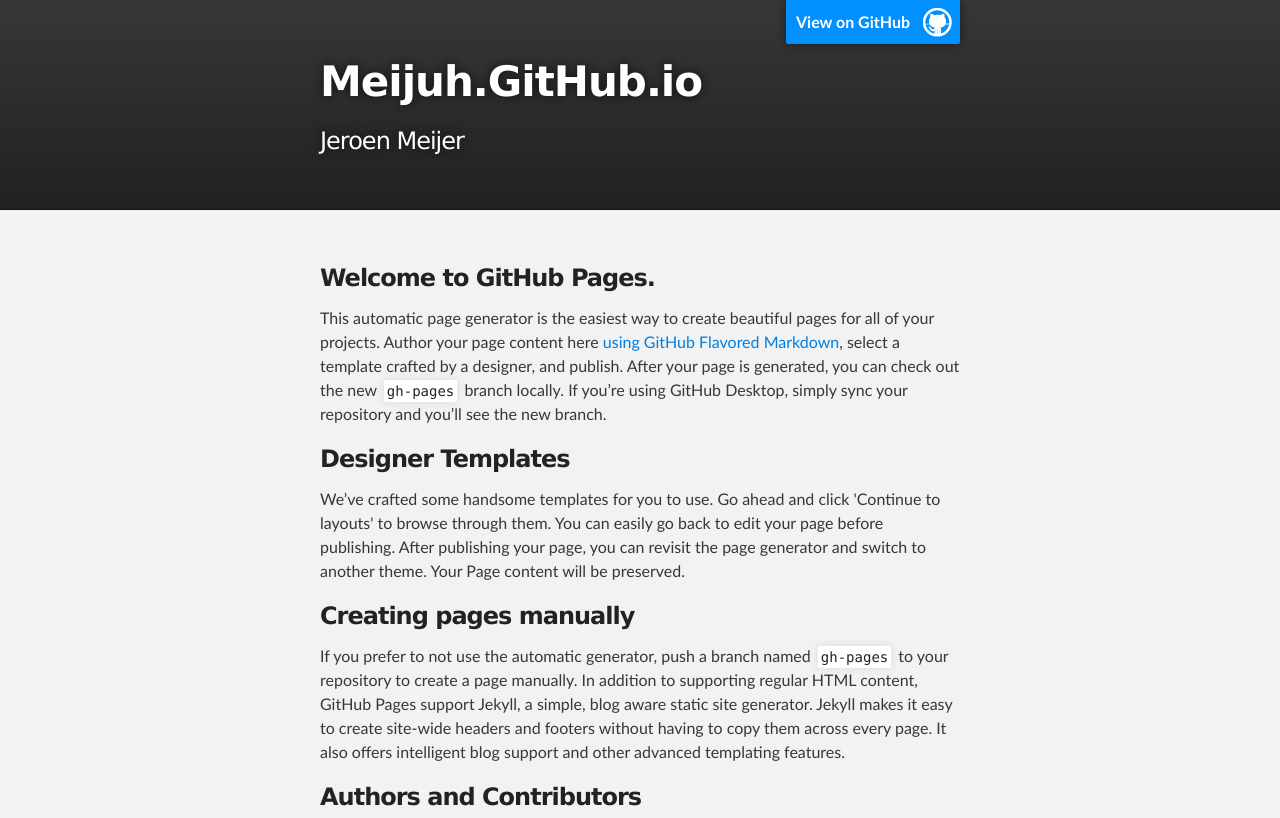
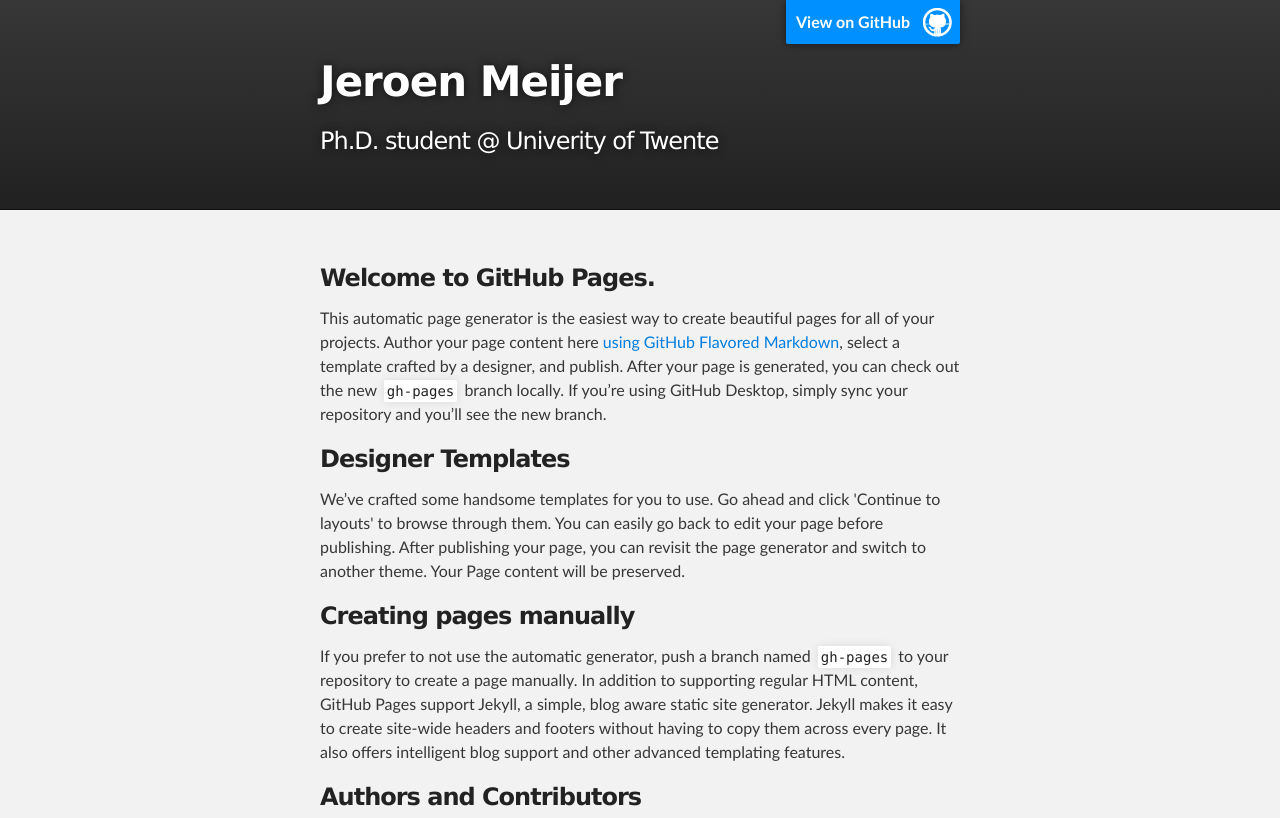
Before and after one commit to Meijuh/Meijuh.github.io, a plain HTML site: page index.html in a window 1280 px wide. Shown: the top 818 px of the page. Drawn offline with Linux system fonts and the light colour scheme.

```diff
--- a/index.html
+++ b/index.html
@@ -4,11 +4,11 @@
   <head>
     <meta charset='utf-8'>
     <meta http-equiv="X-UA-Compatible" content="chrome=1">
-    <meta name="description" content="Meijuh.GitHub.io : Jeroen Meijer">
+    <meta name="description" content="Jeroen Meijer : Ph.D. student @ Univerity of Twente">
 
     <link rel="stylesheet" type="text/css" media="screen" href="stylesheets/stylesheet.css">
 
-    <title>Meijuh.GitHub.io</title>
+    <title>Jeroen Meijer</title>
   </head>
 
   <body>
@@ -18,8 +18,8 @@
         <header class="inner">
           <a id="forkme_banner" href="https://github.com/Meijuh">View on GitHub</a>
 
-          <h1 id="project_title">Meijuh.GitHub.io</h1>
-          <h2 id="project_tagline">Jeroen Meijer</h2>
+          <h1 id="project_title">Jeroen Meijer</h1>
+          <h2 id="project_tagline">Ph.D. student @ Univerity of Twente</h2>
 
         </header>
     </div>
```
Also changed, not shown: params.json (line endings or trailing spaces).
